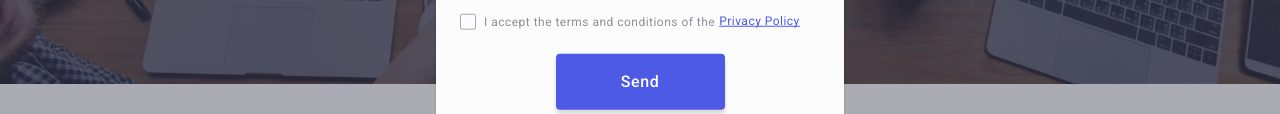
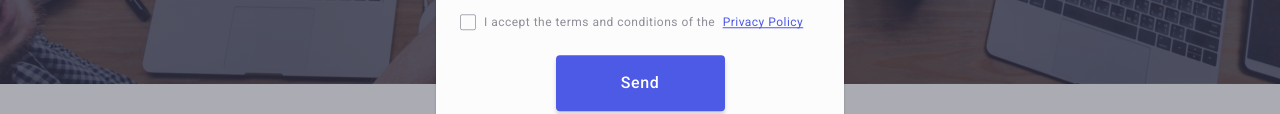
Before and after one commit to KlymenkoLiza/goit-markup-hw-05, a plain HTML site: page index.html in a window 1280 px wide. Shown: the part 589-703 px from the top of the page. Drawn offline with nearby package versions, Linux system fonts and the light colour scheme.

Commit message:
removed display from the label in the checkbox

```diff
--- a/css/styles.css
+++ b/css/styles.css
@@ -836,8 +836,8 @@ margin-bottom: 24px;
 }
 
 .check-text {
-    display: flex;
-    align-items: center;
+    /* display: flex;
+    align-items: center; */
     font-size: 12px;
         line-height: 1.17;
         letter-spacing: 0.04em;
```
